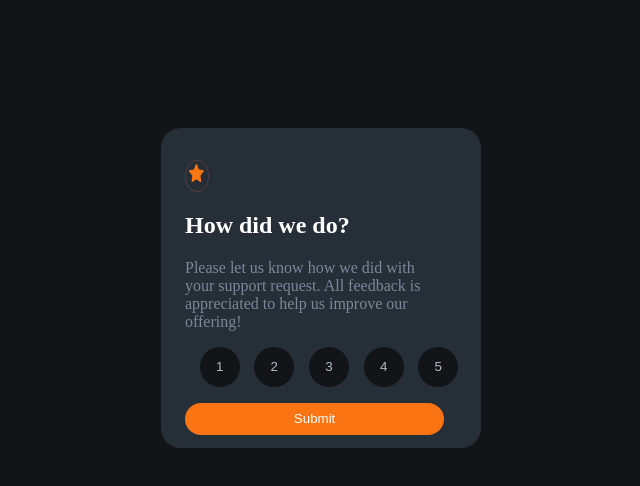
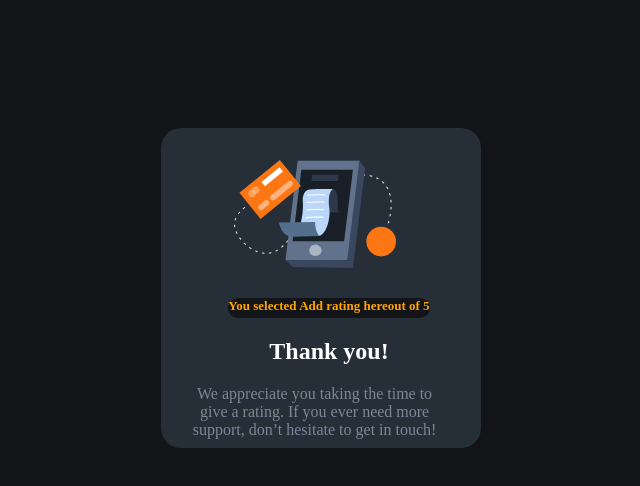
Before and after one commit to Jayakumar03/interactive-rating-component-main, a plain HTML site: page index.html in a window 1280 px wide. Both pictures are taken after a click on the button "Submit". Shown: the whole page, without its empty margins (319-959 px from the left). Drawn offline with Linux system fonts and the light colour scheme.

Commit message:
added display for card

```diff
--- a/index.html
+++ b/index.html
@@ -28,7 +28,7 @@
 
   <!-- Rating state start -->
   <div id="container">
-    <div class="main-container">
+    <div class="main-container ">
       <div id="star-container">
         <img src="./images/icon-star.svg" alt="star-image-icon" id="star-img">
       </div>
@@ -46,26 +46,26 @@
           <div id="number-container">
 
             <div >
-             <button class="indi-number">1</button>
+             <button class="indi-number" id="number1">1</button>
             </div>
 
             <div >
-              <button class="indi-number">2</button>
+              <button class="indi-number" id="number2">2</button>
              </div>
 
 
              <div >
-              <button class="indi-number">3</button>
+              <button class="indi-number" id="number3">3</button>
              </div>
 
              <div >
-              <button class="indi-number">4</button>
+              <button class="indi-number" id="number4">4</button>
              </div>
 
 
 
              <div >
-              <button class="indi-number">5</button>
+              <button class="indi-number" id="number5">5</button>
              </div>
 
 
@@ -80,20 +80,28 @@
         </div>
       </footer>
     </div>
-  </div>
 
-  <!-- Rating state end -->
 
-  <!-- Thank you state start -->
-  <!--
-  You selected <!-- Add rating hereout of 5 -->
+  <section class="main-container main-container-display">
 
-  <!-- Thank you! -->
+    <div class="thankyou-img-container">
+      <img src="./images/illustration-thank-you.svg" alt="Thank you image">
+    </div>
 
-  <!-- We appreciate you taking the time to give a rating. If you ever need more support,
-  don’t hesitate to get in touch! -->
+    <div id="rating-container">
+      <h6 id="rating">You selected  Add rating hereout of 5 </h6>
+    </div>
 
-  <!-- Thank you state end -->
+    <h2 id="heading">Thank you! </h2>
+
+    <div class="text-container">
+      <p > We appreciate you taking the time to give a rating. If you ever need more support,
+        don’t hesitate to get in touch! </p>
+    </div>
+
+  </section>
+
+</div>
 
 
   <script src="./index.js" ></script>
--- a/index.js
+++ b/index.js
@@ -1,22 +1,29 @@
-console.log("this works")
-// holding variables
+
 const numberBtn = document.getElementsByClassName("indi-number")
+const submitBtn = document.getElementById("submit-btn")
+const ratingDisplay = document.getElementsByClassName("main-container")
 
 
 
+for (let index = 0; index <= numberBtn.length; index++) {
+    numberBtn[index] = addEventListener("click",  changeBackgroundColor )
 
+}
 
-// event listener
+submitBtn.addEventListener("click", changeDisplay)
 
-numberBtn.addEventListener("click ", backGroundColorChanger())
-
-
-
-
-// function
-
-function backGroundColorChanger () {
-    numberBtn.style.backgroundColor = "hsl(25, 97%, 53%)"
+function changeBackgroundColor() {
+    numberBtn.style.backgroundColor = "red"
     numberBtn.style.color = "white"
 
 }
+
+function changeDisplay() {
+    ratingDisplay[0].style.display = "none"
+    ratingDisplay[1].style.display = "block"
+
+}
+
+// todo
+// 1) display the ratingDisplay
+// 2) even after refreshing the dom should the change
--- a/style.css
+++ b/style.css
@@ -43,9 +43,13 @@ body{
     width: 90%;
     left: 7.5%;
     top: 10%;
-    /* display: none; */
 
 }
+.main-container-display{
+    display: none;
+
+}
+
 h2{
     color: hsl(0, 0%, 100%);
 }
@@ -53,6 +57,7 @@ h2{
 .text-container{
     width: 90%;
     color: hsl(216, 12%, 54%);
+    text-align: center;
 }
 
 #number-container{
@@ -103,3 +108,31 @@ h2{
     color: hsl(25, 97%, 53%);
 
 }
+
+
+/* thank you state */
+
+.thankyou-img-container{
+    display: flex;
+    justify-content: center;
+    align-items: center;
+    width: 90%;
+}
+
+#rating-container{
+    background-color:hsl(216, 12%, 8%);
+    width: 70%;
+    height: 1.25rem;
+    margin: 0 auto;
+    border-radius: 20px;
+}
+
+#rating{
+    color: orange;
+    text-align: center;
+    font-size: small;
+}
+
+#heading{
+    text-align: center;
+}
```
